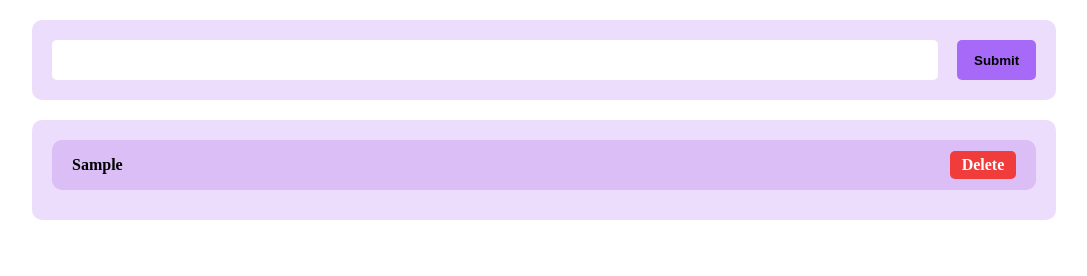
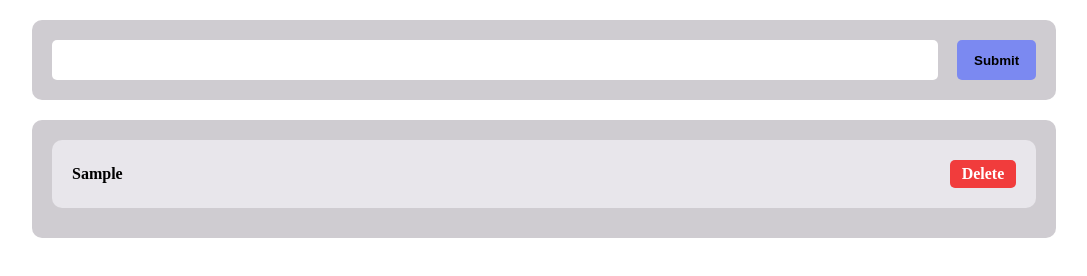
Before and after one commit to Abuhatabweb/todo, a plain HTML site: page index.html in a window 1280 px wide. Both pictures are taken after typing "Sample" into the empty fields and a click on the button "Submit". Shown: the whole page, without its empty margins (96-1183 px from the left). Drawn offline with Linux system fonts and the light colour scheme.

Commit message:
Update style.css

```diff
--- a/style.css
+++ b/style.css
@@ -14,7 +14,7 @@
     border-radius: 10px;
     align-items: center;
     justify-content: space-between;
-    background-color: rgb(237, 221, 252);
+    background-color: #cfccd1;
 }
 
 input{
@@ -33,11 +33,9 @@ button{
     border-radius: 5px;
     font-weight: bold;
     cursor: pointer;
-    background-color: #a769f8;
+    background-color: #697bf8d1;
 }
-button:hover{
-    background-color: #a769f8a2;
-}
+
 
 
 .task-div{
@@ -46,21 +44,21 @@ button:hover{
     padding: 20px;
     margin-top: 20px;
     border-radius: 10px;
-    background-color: rgb(237, 221, 252);
+    background-color: #cfccd1;
 }
 
 .task{
     width: 100%;
-    height: 50px;
     margin: auto;
     padding: 20px;
     margin-bottom: 10px;
     font-weight: bold;
     display: flex;
+    flex-wrap: wrap;
     border-radius: 10px;
     align-items: center;
     justify-content: space-between;
-    background-color: rgb(218, 190, 245);
+    background-color: #e8e6eb;
 }
 
 .del{
@@ -76,7 +74,7 @@ button:hover{
 }
 
 .task.active{
-    opacity: 40%;
+    opacity: 30%;
 }
 
 @media (max-width: 767px) {
```
